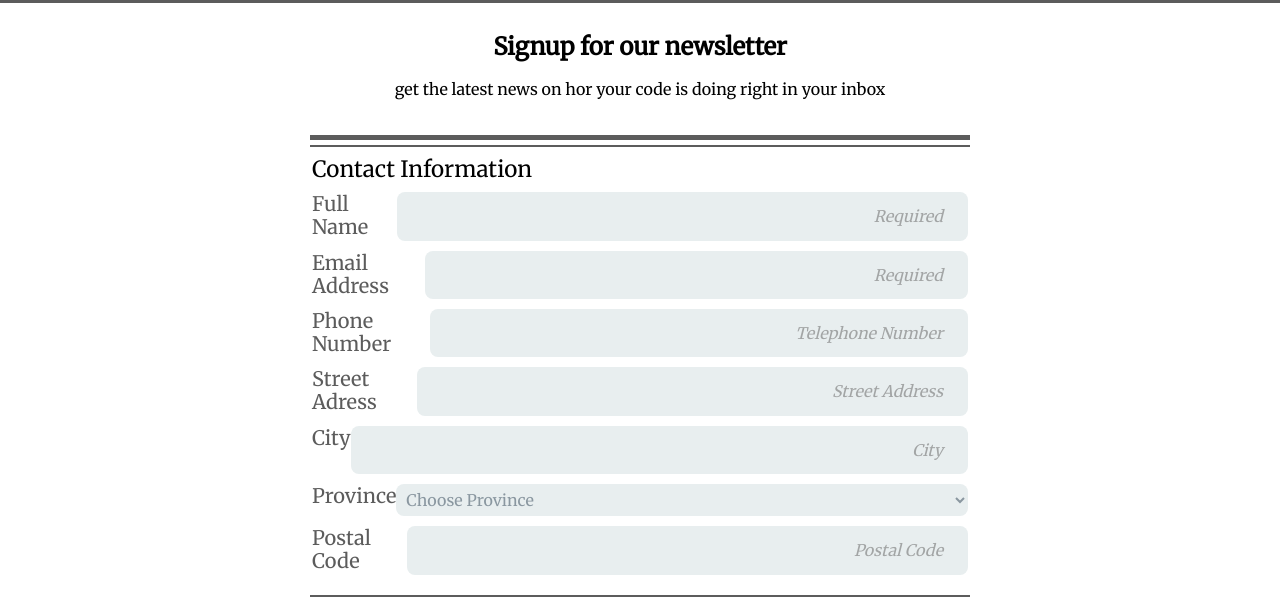
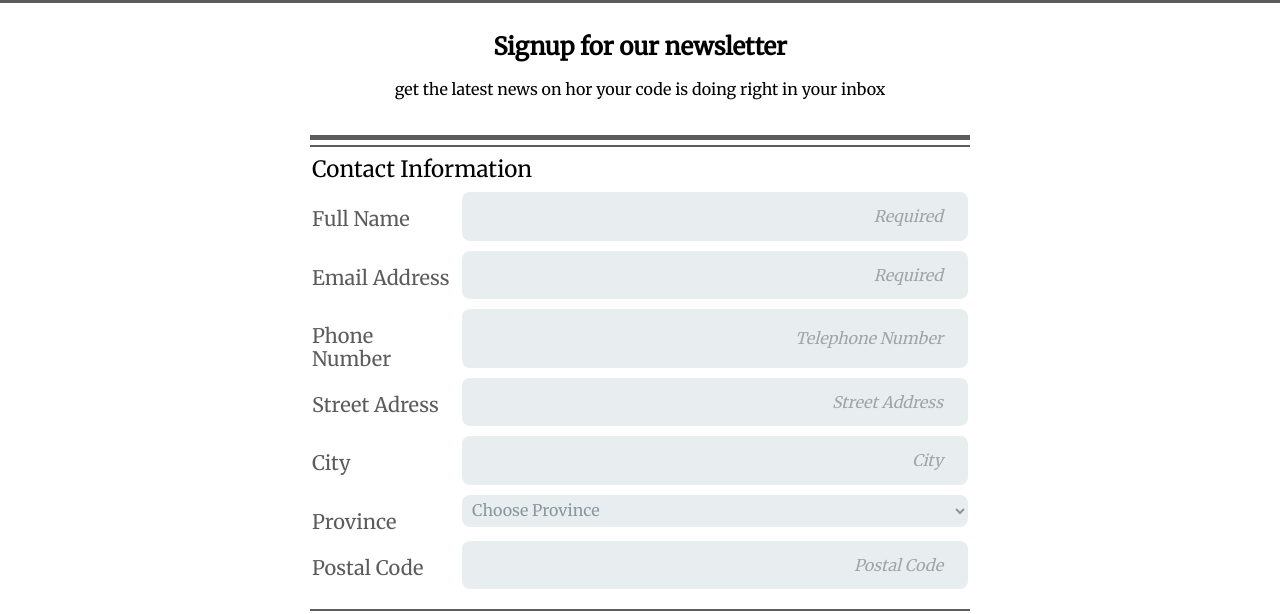
Before and after one commit to HendersonV/Techdegree-Project-3, a plain HTML site: page index.html in a window 1280 px wide. Shown: the part 77-691 px from the top of the page. Drawn offline with Linux system fonts and the light colour scheme.

Commit message:
html and css validated
validated html and css

```diff
--- a/css/style.css
+++ b/css/style.css
@@ -144,7 +144,7 @@ button {
     display: flex;
     flex: 1;
   }
-  .labels{
+  .label{
     padding: 15px 10px 0 0;
     min-width: 150px;
   }
--- a/index.html
+++ b/index.html
@@ -1,5 +1,5 @@
-<!Doctype html>
-<html>
+<!DOCTYPE html>
+  <html>
   <head>
     <title>The Code Review</title>
     <meta name="viewport" content="width=device-width">
@@ -21,27 +21,27 @@
         <fieldset class="contact">
             <legend>Contact Information</legend>
             <div class="field">
-              <label for="name">Full Name</label>
+              <label class="label" for="name">Full Name</label>
               <input type="text" id="name" name="full_name" placeholder="Required" required>
             </div>
             <div class="field">
-              <label for="user_email">Email Address</label>
+              <label class="label" for="user_email">Email Address</label>
               <input type="email" id="user_email" name="email" placeholder="Required" required>
             </div>
             <div class="field">
-              <label for="telno">Phone Number</label>
+              <label class="label" for="telno">Phone Number</label>
               <input type="tel" id="telno" name="phone_number" placeholder="Telephone Number">
             </div>
             <div class="field">
-              <label for="address">Street Adress</label>
+              <label class="label" for="address">Street Adress</label>
               <input type="text" id="address" name="street_address" placeholder="Street Address">
             </div>
             <div class="field">
-              <label for="city">City</label>
+              <label class="label" for="city">City</label>
               <input type="text" id="city" name="city_name" placeholder="City">
             </div>
             <div class="field">
-              <label for="province">Province</label>
+              <label class="label" for="province">Province</label>
                 <select id="province" name="Choose Province">
                   <option selected disabled>Choose Province</option>
                   <option value="ontario">Ontario</option>
@@ -60,7 +60,7 @@
                 </select>
               </div>
               <div class="field">
-                <label for="postal">Postal Code</label>
+                <label class="label" for="postal">Postal Code</label>
                 <input type="text" id="postal" name="zip_code" placeholder="Postal Code">
               </div>
           </fieldset>
```
